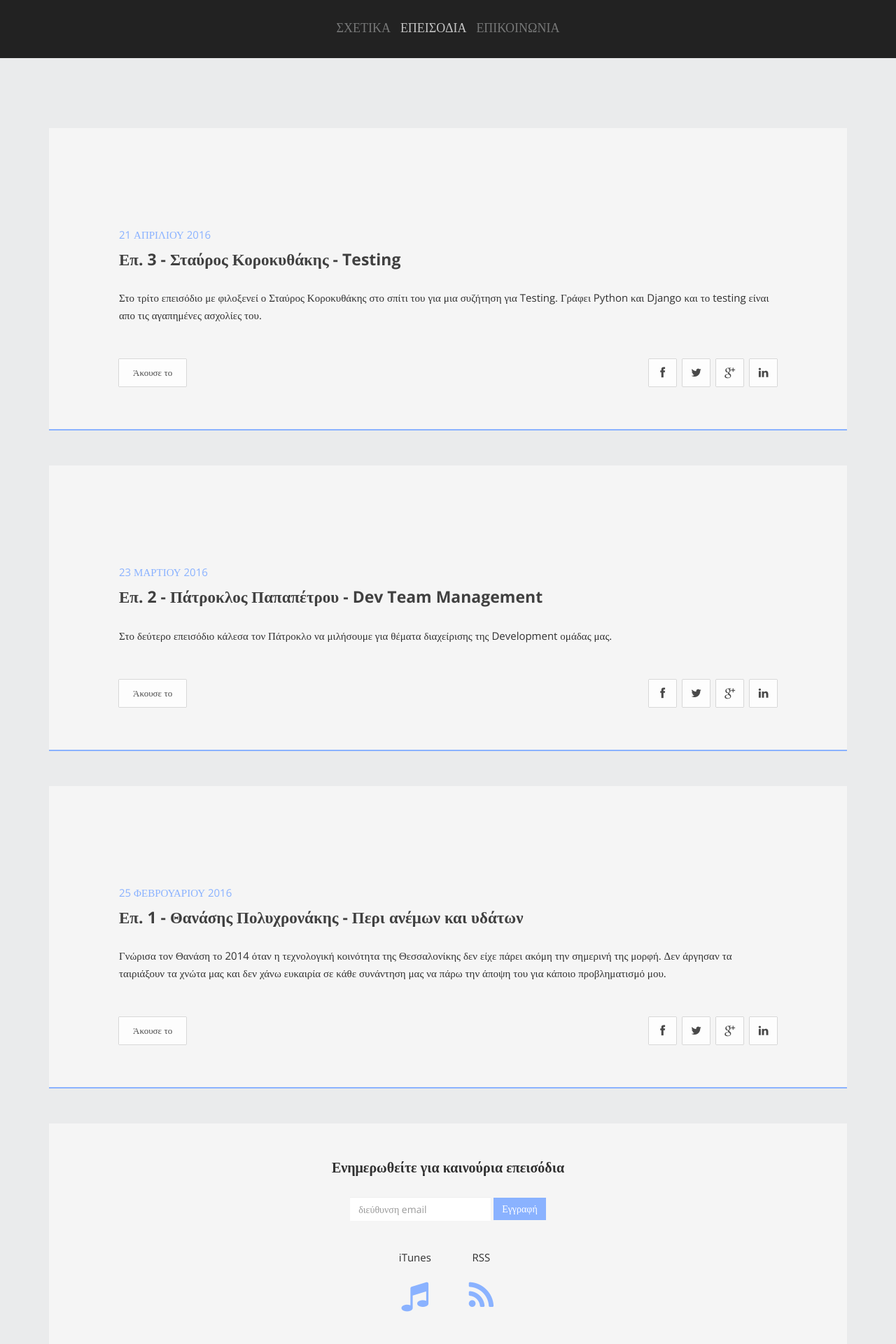
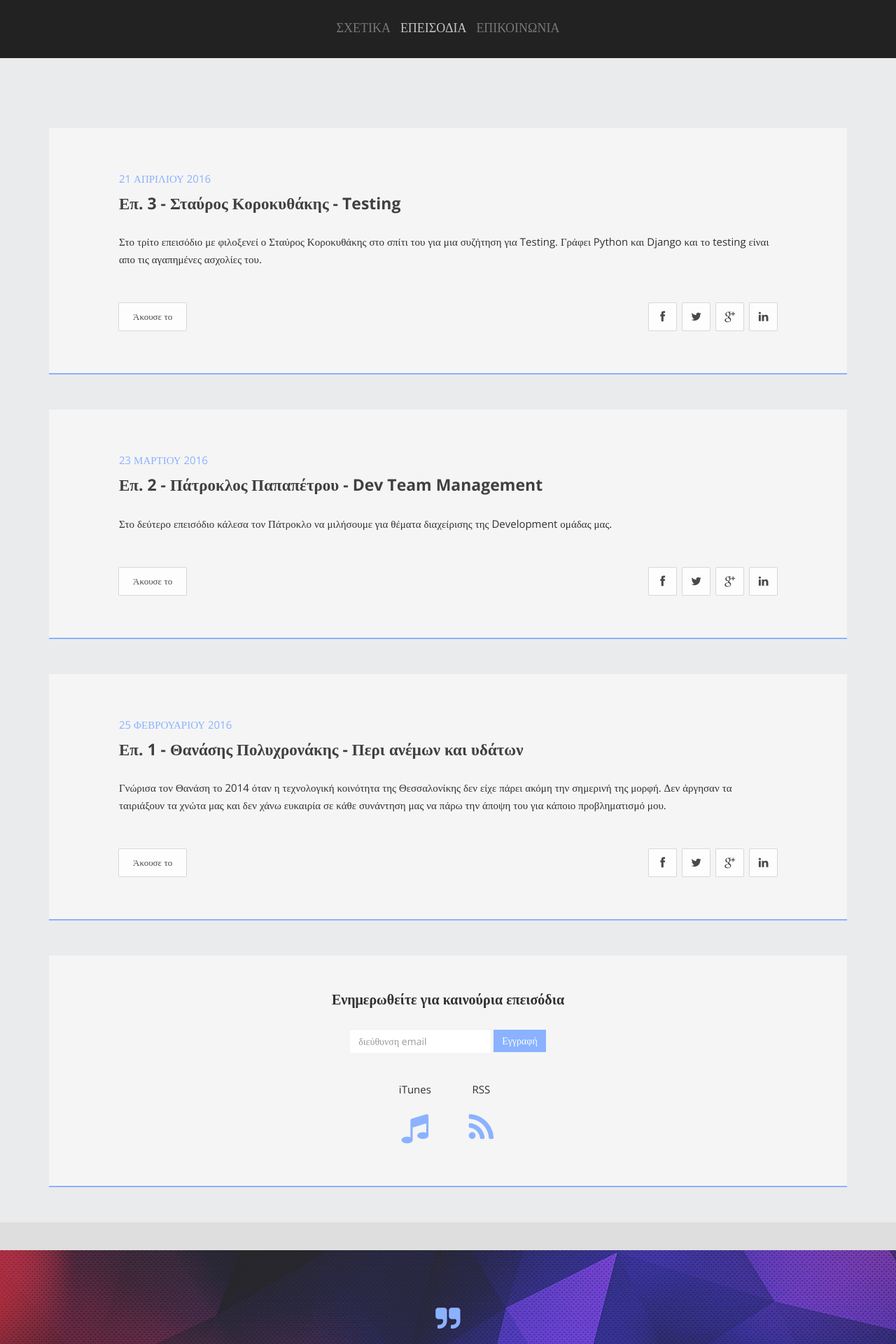
Before and after one commit to kbariotis/devastation-podcast, a Jekyll site: the page built from index.html, in a window 1280 px wide. Shown: the part 328-2248 px from the top of the page at 70% size. Built offline with Jekyll 4.4.1, drawn with Linux system fonts in a browser that asks for light colours; Markdown is read by kramdown in place of the engine named in the settings; comment, search, counter and statistics services are not loaded.

Commit message:
fix paddings

```diff
--- a/css/style.css
+++ b/css/style.css
@@ -221,7 +221,7 @@ header {
  **************************************************/
 
 .post-item {
-  padding: 100px;
+  padding: 20px 100px 100px;
   /*padding: 100px;*/
   background: #f5f5f5;
   margin-bottom: 50px;
```
